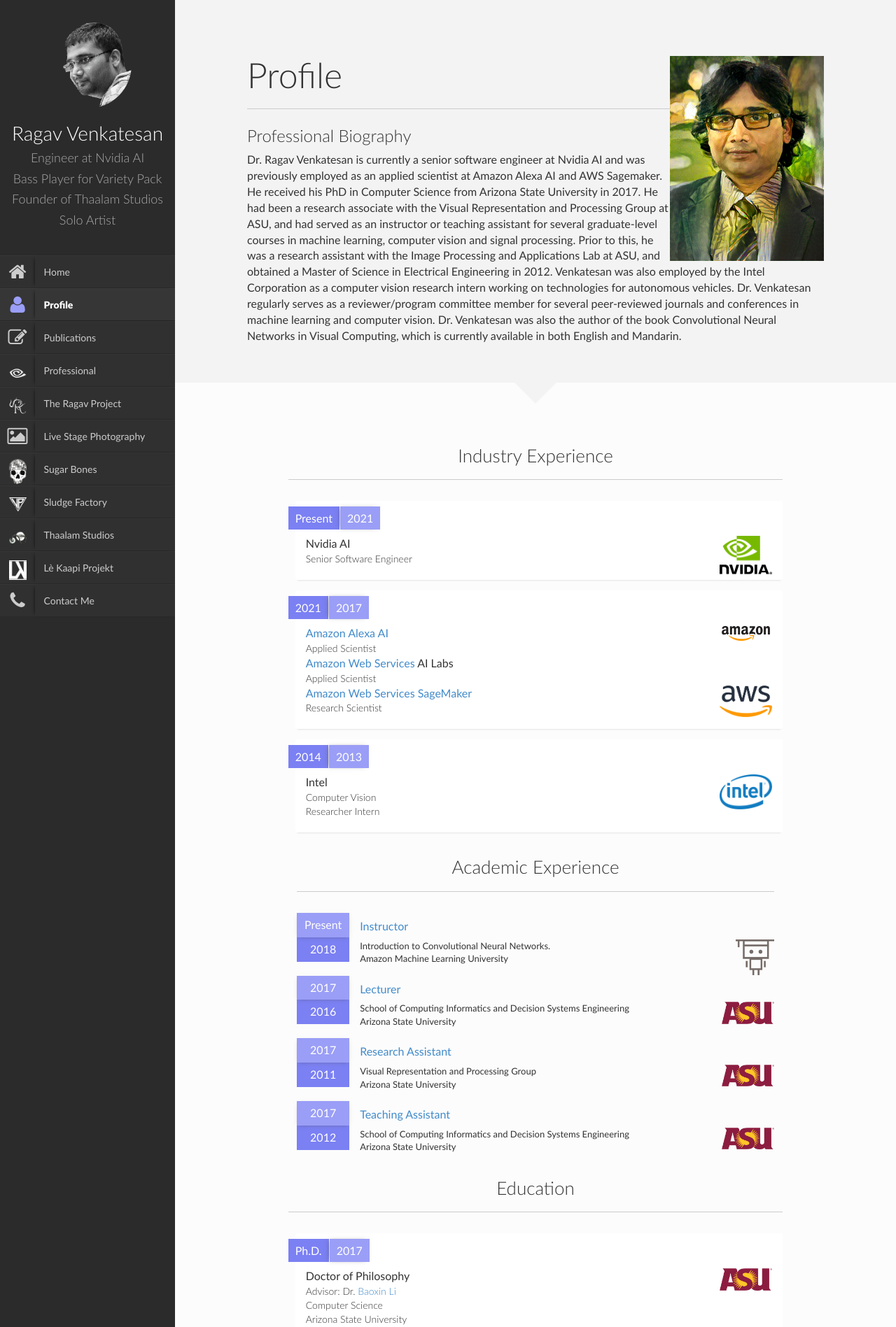
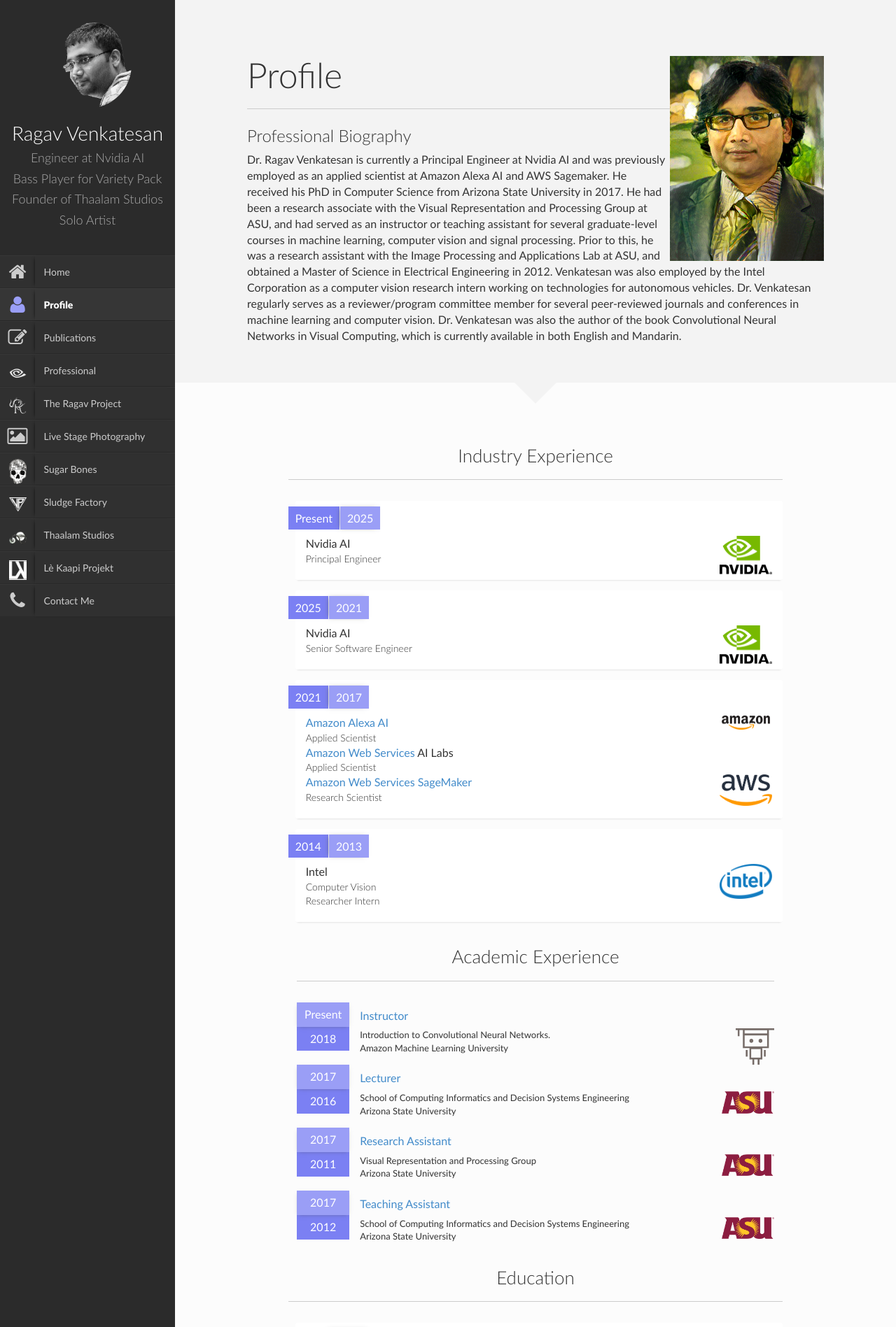
Before and after one commit to ragavvenkatesan/ragavvenkatesan.github.io, a Jekyll site: the page built from profile.html, in a window 1280 px wide. Shown: the top 1897 px of the page at 70% size. Built offline with Jekyll 4.4.1, drawn with Linux system fonts in a browser that asks for light colours; nearby versions of some CDN libraries.

Commit message:
updating to principal

```diff
--- a/_includes/head.html
+++ b/_includes/head.html
@@ -4,7 +4,7 @@
     <meta name="author" content="Ragav Venkatesan">
     <meta name="viewport" content="width=device-width, initial-scale=1, maximum-scale=1">
     <meta name="description"
-        content="Venkatesan is a senior software engineer at Nvidia AI specializing in computer vision and machine learning." />
+        content="Venkatesan is a Principal Engineer at Nvidia AI specializing in computer vision and machine learning." />
     <meta name="keywords"
         content="ragav, venkatesan, amazon, web, services, nvidia, alexa, AI, deep, learning, multiple, instance, learning,
             asu, alexa, computer, vision, machine, learning, raghav, arizona, state, university, baoxin, li, visual, representation, processing, david, frakes, cnn, convolutional, neural, networks, yann, toolbox" />
--- a/professional.html
+++ b/professional.html
@@ -12,7 +12,7 @@
                 <div class="row">
                     <div class="col-md-8">
                         <h3> 2021-Present </h3>
-                        <p>I am currently employed as a Senior Software Engineer at <a
+                        <p>I am currently employed as a Principal Engineer at <a
                                 href="https://www.nvidia.com/en-us/">NVIDIA</a>.
                             I work with <a href="https://developer.nvidia.com/maxine">Maxine</a> and
                             <a href="https://www.nvidia.com/en-us/geforce/broadcasting/broadcast-app/">Broadcast</a>
--- a/profile.html
+++ b/profile.html
@@ -9,7 +9,7 @@
             <h2 class="title">Profile<img alt="image" src="img/personal/deep3.png" align="right" width="220em"
                     height="auto" class="img-responsive"> </h2>
             <h3>Professional Biography</h3>
-            <p>Dr. Ragav Venkatesan is currently a senior software engineer at Nvidia AI and was previously employed as
+            <p>Dr. Ragav Venkatesan is currently a Principal Engineer at Nvidia AI and was previously employed as
                 an applied scientist at Amazon Alexa AI and AWS Sagemaker.
                 He received his PhD in Computer Science from Arizona State University in 2017.
                 He had been a research associate with the Visual Representation and Processing Group at ASU, and had
@@ -42,6 +42,22 @@
                         <li>
                             <div class="dy">
                                 <span class="degree">Present</span>
+                                <span class="year">2025</span>
+                            </div>
+
+                            <div class="description">
+                                <img alt="image" src="img/nvidia.png" width="75em" height="auto" align="right"
+                                    class="img-responsive">
+                                <p class="what"><a href="{{site.url}}/nvidia.html"></a>Nvidia AI</a></p>
+                                <p class="where">Principal Engineer<br></p>
+                            </div>
+                        </li>
+                    </ul>
+
+                    <ul class="ul-card">
+                        <li>
+                            <div class="dy">
+                                <span class="degree">2025</span>
                                 <span class="year">2021</span>
                             </div>
 
```
Also changed, not shown: index.html (line endings or trailing spaces).
